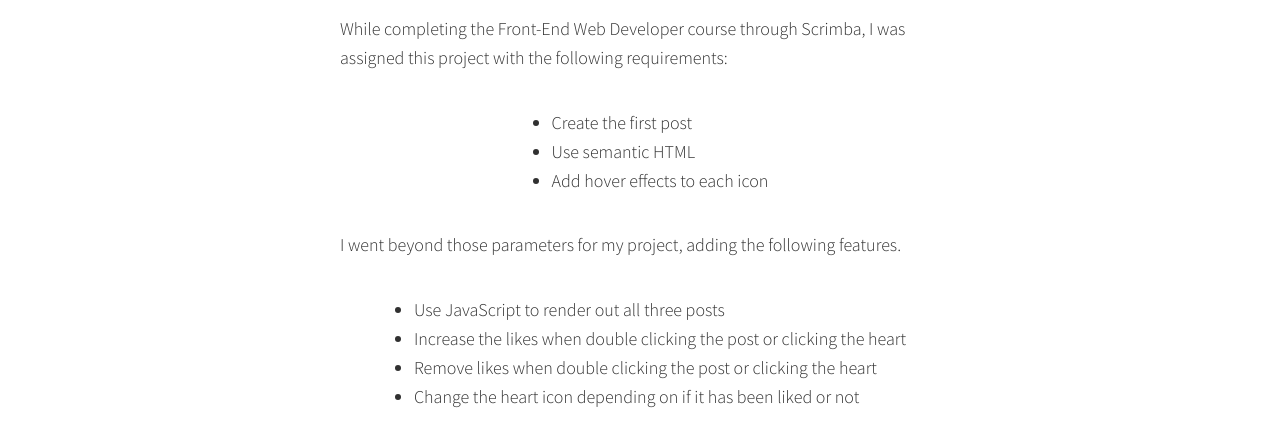
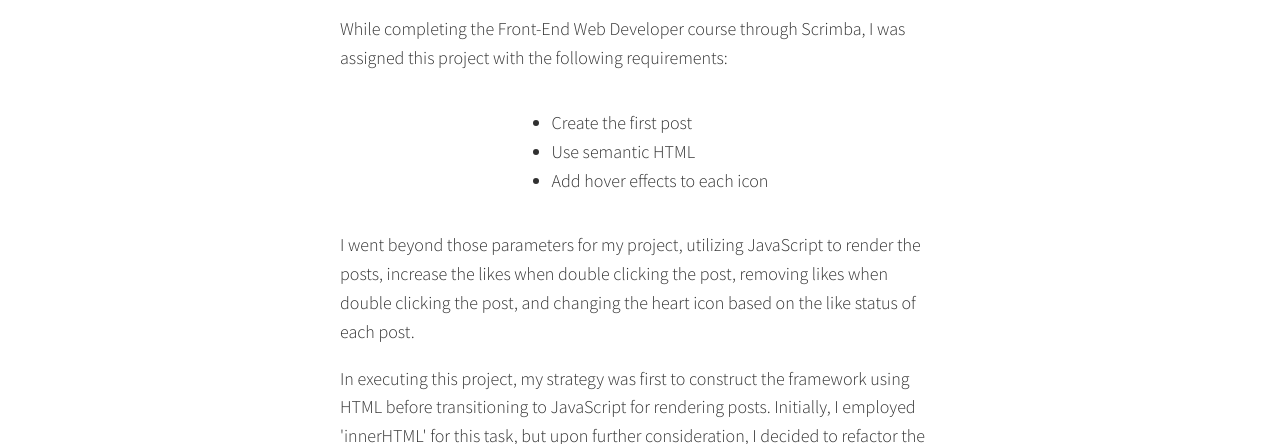
Before and after one commit to JonahFoster/portfolio, a plain HTML site: page instagramclone.html in a window 1280 px wide. Shown: the part 487-931 px from the top of the page. Drawn offline with nearby package versions, Linux system fonts and the light colour scheme.

Commit message:
Fixed logo linking and reformatted Instagram Clone page

```diff
--- a/css/style.css
+++ b/css/style.css
@@ -487,11 +487,7 @@ header {
 }
 
 .portfolio-item-list {
-    display: flex;
-    justify-content: center;
-    align-items: center;
-    flex-direction: column;
-    text-align: left;
+    text-align: center;
 }
 
 .portfolio-item-image {
--- a/instagramclone.html
+++ b/instagramclone.html
@@ -14,7 +14,9 @@
     <body>
         <header>
             <div class="logo">
-                <img src="images/jonahlogo.png" alt="" a href="index.html">
+                <a href="index.html">
+                    <img src="images/jonahlogo.png" alt="">
+                </a>
             </div>
             <button class="nav-toggle" aria-label="toggle navigation">
                 <span class="hamburger"></span>
@@ -47,15 +49,9 @@
                         <li>Add hover effects to each icon</li>
                     </ul>
                 </div>
-            <p>I went beyond those parameters for my project, adding the following features.</p>
-                <div class="portfolio-item-list">
-                    <ul>
-                        <li>Use JavaScript to render out all three posts</li>
-                        <li>Increase the likes when double clicking the post or clicking the heart</li>
-                        <li>Remove likes when double clicking the post or clicking the heart</li>
-                        <li>Change the heart icon depending on if it has been liked or not</li>
-                    </ul>
-                </div>
+            <p>I went beyond those parameters for my project, utilizing JavaScript to render the posts, increase the likes when double clicking the post, removing likes when double clicking the post,
+                and changing the heart icon based on the like status of each post.
+            </p>
             <p>In executing this project, my strategy was first to construct the framework using HTML before transitioning to JavaScript for rendering posts.
                 Initially, I employed 'innerHTML' for this task, but upon further consideration, I decided to refactor the script and use 'createElement' instead.
                 This approach was chosen to circumvent potential security risks associated with user-generated content and to improve performance.
```
Also changed, not shown: baseballcounter.html (+3 -1 lines), basketballscoreboard.html (+3 -1 lines), cpet.html (+3 -1 lines), discordchatbot.html (+3 -1 lines), endorsementapp.html (+3 -1 lines), index.html (+3 -1 lines), passwordgen.html (+3 -1 lines), unitconverter.html (+3 -1 lines).
